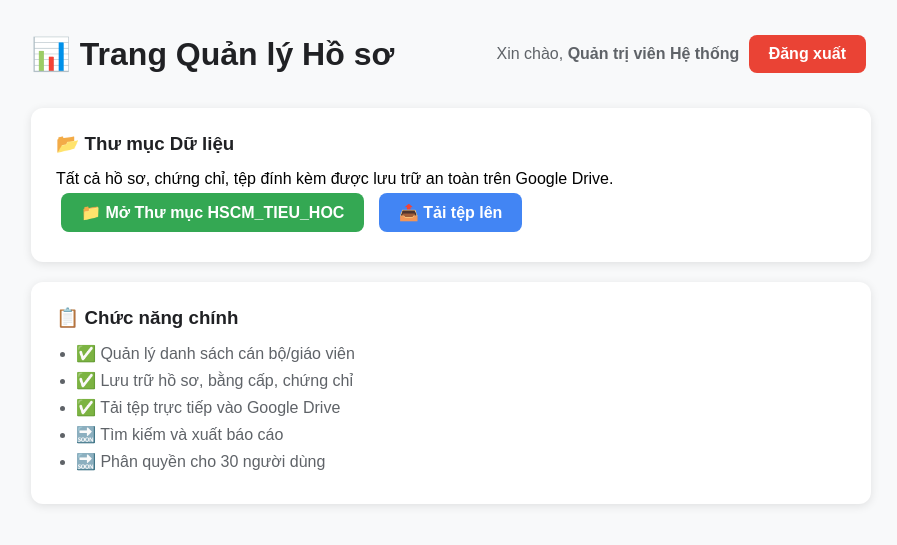
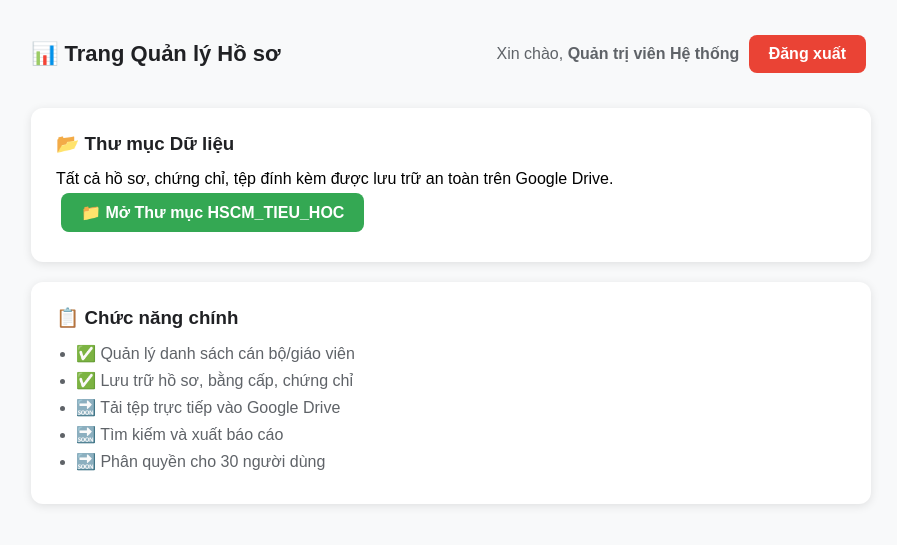
Before and after one commit to hosothlq-angiang/HSCM_TIEU_HOC, a Flask app: page /dashboard in a window 1280 px wide. Shown: the top 545 px of the page, without its empty margins (189-1086 px from the left). Run offline with Flask 3, Linux system fonts and the light colour scheme; a user stored in the database is signed in.

Commit message:
Viết lại hoàn chỉnh toàn bộ code - sử lỗi chạy

```diff
--- a/app/routes.py
+++ b/app/routes.py
@@ -5,7 +5,6 @@ from app.models import User
 
 main_bp = Blueprint('main', __name__)
 
-# Đặt ID đúng từ thư mục của bạn
 DRIVE_FOLDER_ID = "13hI5NX2UfQqINJNuXJFGPsUrvRXSzA7O"
 
 @main_bp.route('/')
--- a/app/templates/dashboard.html
+++ b/app/templates/dashboard.html
@@ -7,12 +7,11 @@
     <style>
         * { margin: 0; padding: 0; box-sizing: border-box; font-family: Arial, sans-serif; }
         body { background: #f8f9fa; padding: 30px; max-width: 900px; margin: 0 auto; }
-        .header { display: flex; justify-content: space-between; align-items: center; margin-bottom: 30px; }
-        h1 { color: #202124; }
+        .header { display: flex; justify-content: space-between; align-items: center; margin-bottom: 30px; flex-wrap: wrap; gap: 10px; }
+        h1 { color: #202124; font-size: 22px; }
         .user { color: #5f6368; }
-        .btn { display: inline-block; padding: 10px 20px; border-radius: 8px; text-decoration: none; font-weight: bold; margin: 5px; }
+        .btn { display: inline-block; padding: 10px 20px; border-radius: 8px; text-decoration: none; font-weight: bold; margin: 5px; border: none; cursor: pointer; }
         .btn-drive { background: #34a853; color: white; }
-        .btn-upload { background: #4285f4; color: white; }
         .btn-logout { background: #ea4335; color: white; }
         .card { background: white; padding: 25px; border-radius: 12px; margin: 20px 0; box-shadow: 0 2px 10px rgba(0,0,0,0.1); }
         .card h3 { margin-bottom: 15px; color: #202124; }
@@ -33,7 +32,6 @@
         <h3>📂 Thư mục Dữ liệu</h3>
         <p>Tất cả hồ sơ, chứng chỉ, tệp đính kèm được lưu trữ an toàn trên Google Drive.</p>
         <a href="{{ drive_link }}" class="btn btn-drive" target="_blank">📁 Mở Thư mục HSCM_TIEU_HOC</a>
-        <a href="{{ url_for('main.upload') }}" class="btn btn-upload">📤 Tải tệp lên</a>
     </div>
 
     <div class="card">
@@ -41,7 +39,7 @@
         <ul>
             <li>✅ Quản lý danh sách cán bộ/giáo viên</li>
             <li>✅ Lưu trữ hồ sơ, bằng cấp, chứng chỉ</li>
-            <li>✅ Tải tệp trực tiếp vào Google Drive</li>
+            <li>🔜 Tải tệp trực tiếp vào Google Drive</li>
             <li>🔜 Tìm kiếm và xuất báo cáo</li>
             <li>🔜 Phân quyền cho 30 người dùng</li>
         </ul>
--- a/app/templates/index.html
+++ b/app/templates/index.html
@@ -8,7 +8,6 @@
         * { margin: 0; padding: 0; box-sizing: border-box; font-family: Arial, sans-serif; }
         body { background: linear-gradient(135deg, #4285f4, #34a853); min-height: 100vh; display: flex; align-items: center; justify-content: center; padding: 20px; }
         .container { background: white; border-radius: 16px; box-shadow: 0 10px 40px rgba(0,0,0,0.2); padding: 40px; max-width: 500px; width: 100%; text-align: center; }
-        .icon { font-size: 60px; margin-bottom: 20px; }
         h1 { color: #202124; font-size: 24px; margin-bottom: 10px; }
         .subtitle { color: #5f6368; margin-bottom: 30px; }
         .btn { display: block; width: 100%; padding: 14px; border-radius: 8px; text-decoration: none; font-weight: bold; font-size: 16px; margin: 10px 0; transition: 0.3s; }
@@ -21,12 +20,11 @@
 </head>
 <body>
     <div class="container">
-        <div class="icon">✅</div>
-        <h1>Hệ thống Quản lý Hồ sơ Chuyên môn</h1>
+        <h1>✅ Hệ thống Quản lý Hồ sơ Chuyên môn</h1>
         <p class="subtitle">Trực tuyến & Kết nối Google Drive</p>
 
         <a href="{{ url_for('main.login') }}" class="btn btn-primary">🔐 Đăng nhập Hệ thống</a>
-        <a href="https://drive.google.com/drive/folders/13hI5NX2UfQqINJNuXJFGPsUrvRXSzA7O" target="_blank" class="btn btn-drive">📁 Mở Thư mục Dữ liệu</a>
+        <a href="{{ drive_link }}" target="_blank" class="btn btn-drive">📁 Mở Thư mục Dữ liệu</a>
 
         <p class="status">Đã kết nối thành công!</p>
     </div>
--- a/app/templates/login.html
+++ b/app/templates/login.html
@@ -15,7 +15,7 @@
         .input-wrapper { position: relative; }
         input { width: 100%; padding: 12px 45px 12px 12px; border: 1px solid #ddd; border-radius: 8px; font-size: 15px; }
         input:focus { outline: none; border-color: #4285f4; }
-        .toggle-btn { position: absolute; right: 12px; top: 50%; transform: translateY(-50%); background: none; border: none; font-size: 18px; cursor: pointer; color: #5f6368; }
+        .toggle-btn { position: absolute; right: 12px; top: 50%; transform: translateY(-50%); background: none; border: none; font-size: 18px; cursor: pointer; }
         button[type="submit"] { width: 100%; padding: 13px; background: #4285f4; color: white; border: none; border-radius: 8px; font-size: 16px; font-weight: bold; cursor: pointer; margin-top: 5px; }
         button[type="submit"]:hover { background: #3367d6; }
     </style>
--- a/requirements.txt
+++ b/requirements.txt
@@ -1,8 +1,5 @@
 Flask==3.0.0
 Flask-SQLAlchemy==3.1.1
 Flask-Login==0.6.3
+Werkzeug==3.0.1
 gunicorn==21.2.0
-python-dotenv==1.0.0
-google-api-python-client==2.120.0
-google-auth-httplib2==0.2.0
-google-auth-oauthlib==1.1.0
```
Also changed, not shown: app/__init__.py (+4 -11 lines).
